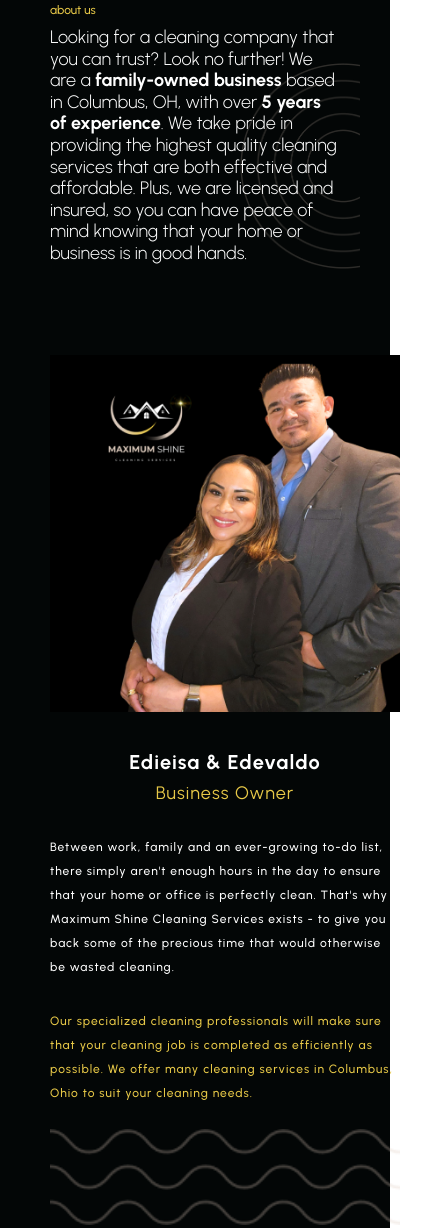
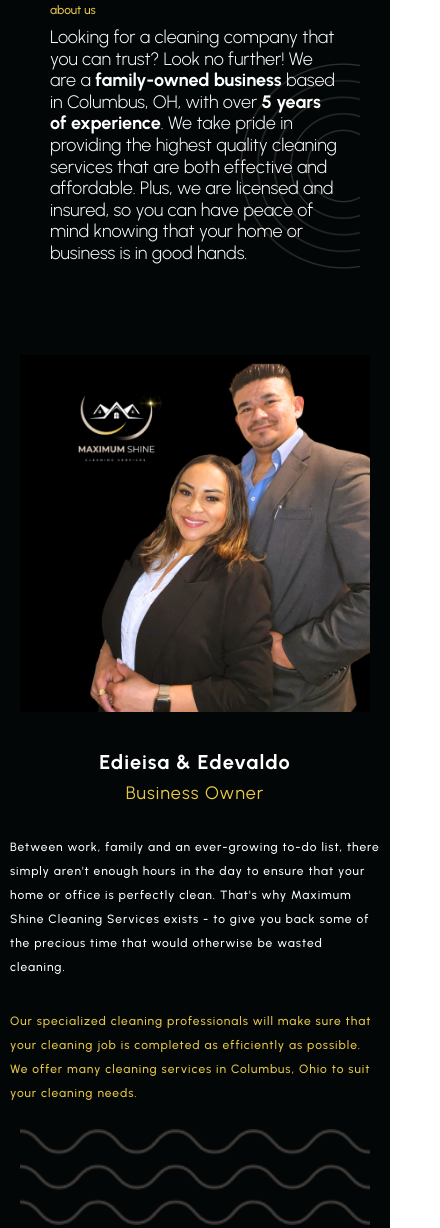
Before and after one commit to flaviasiv/Maximum, a website: page index.html in a window 390 px wide. Shown: the part 512-1740 px from the top of the page, 440 px wide, since content can reach past the window. Drawn offline with nearby package versions, Linux system fonts and the light colour scheme; some packages are replaced by stand-ins of ours.

Commit message:
mobile correction

```diff
--- a/css/style.css
+++ b/css/style.css
@@ -564,11 +564,6 @@ position: absolute;
         width:100%;
         max-width: 560px;
         z-index: 99;
-    }
-    .abouttextmain{
-        display: flex;
-        padding: 60px 40px;
-        max-width: 1000px;
     }
     .abouttextmain img{
         display: flex;
```
